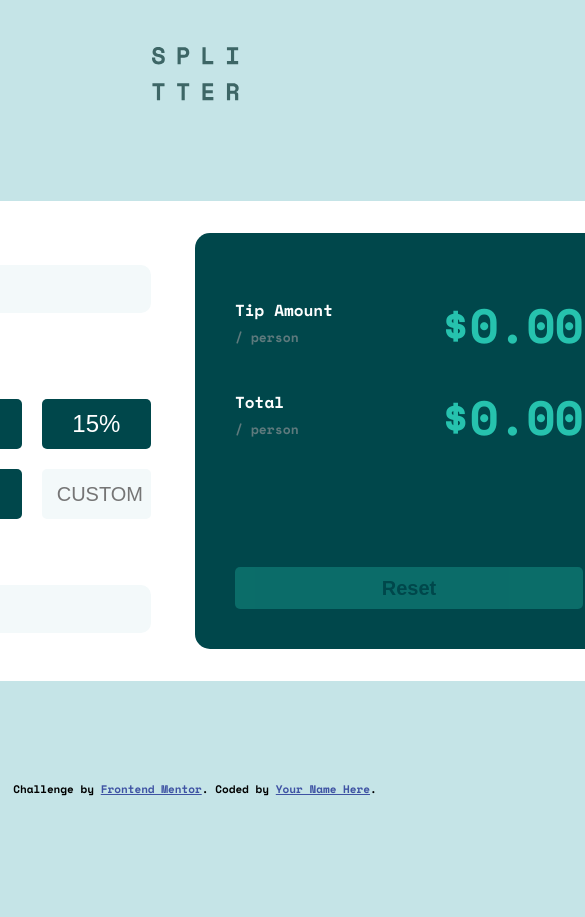
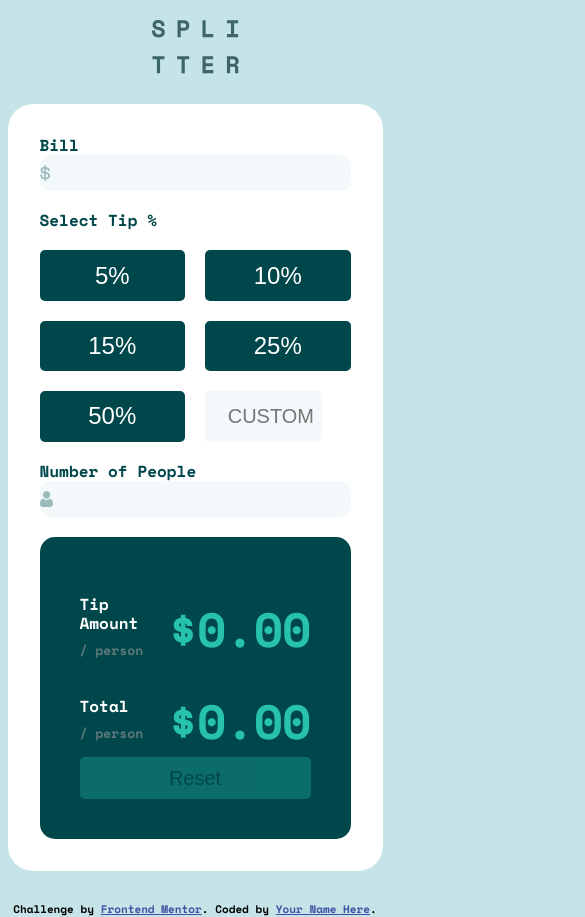
Before and after one commit to Alek371/tip_counter, a plain HTML site: page index.html in a window 390 px wide. Shown: the top 917 px of the page, 585 px wide, since content can reach past the window. Before the commit the page ends 844 px from the top, so only its background shows below. Drawn offline with nearby package versions, Linux system fonts and the light colour scheme.

Commit message:
Adding media quarie

```diff
--- a/index.html
+++ b/index.html
@@ -27,7 +27,7 @@
     <script type="text/javascript" src="/script.js" defer></script>
   </head>
   <body>
-    <img src="/images/logo.svg" alt="logo" />
+    <img src="/images/logo.svg" alt="logo" class="logo" />
     <main>
       <div class="main_left">
         <div class="bill">
--- a/script.js
+++ b/script.js
@@ -15,11 +15,11 @@ function checkBill() {
   if (tip_amount.value != 0) {
     errorTip.classList.remove("error_container");
     errorTip.classList.add("correct");
-    tip_amount.classList.add("opacity");
+    tip_amount.classList.add("active");
   } else {
     errorTip.classList.add("error_container");
     errorTip.classList.remove("correct");
-    tip_amount.classList.remove("opacity");
+    tip_amount.classList.remove("active");
   }
 }
 
@@ -28,12 +28,12 @@ function checkPeople() {
     errorText.classList.remove("hidden");
     errorBorderPe.classList.add("error_container");
     errorBorderPe.classList.remove("correct");
-    persons_amount.classList.remove("opacity");
+    persons_amount.classList.remove("active");
   } else {
     errorText.classList.add("hidden");
     errorBorderPe.classList.remove("error_container");
     errorBorderPe.classList.add("correct");
-    persons_amount.classList.add("opacity");
+    persons_amount.classList.add("active");
   }
 }
 
@@ -47,8 +47,10 @@ function CheckTip() {
 custome.addEventListener("input", Count);
 
 persons_amount.addEventListener("input", checkPeople);
+persons_amount.addEventListener("input", Count);
 
 tip_amount.addEventListener("input", checkBill);
+tip_amount.addEventListener("input", Count);
 
 for (let i = 0; i < buttonTipPercent.length; i++) {
   buttonTipPercent[i].addEventListener("click", Count);
@@ -90,4 +92,11 @@ reset.addEventListener("click", () => {
   titAmount.innerText = "$0.00";
   billTotal.innerText = "$0.00";
   reset.classList.remove("active");
+  errorTip.classList.remove("error_container");
+  errorTip.classList.remove("correct");
+  errorBorderPe.classList.remove("error_container");
+  errorBorderPe.classList.remove("correct");
+  if (!errorText.classList.contains("hidden")) {
+    errorText.classList.add("hidden");
+  }
 });
--- a/style.css
+++ b/style.css
@@ -10,6 +10,8 @@
   --input-bg-color: #f3f9fa;
   --butons-focus: #9fe8df;
 }
+
+/* Style for all web */
 
 * {
   box-sizing: border-box;
@@ -40,6 +42,27 @@ input::-webkit-inner-spin-button {
   margin: 0;
 }
 
+h1,
+h2,
+h3 {
+  font-size: 0.8em;
+  line-height: 1.2em;
+  color: var(--right-bg-and-buttons-percent-color);
+}
+
+h4 {
+  font-weight: 700;
+  font-size: 0.8em;
+  line-height: 1.2em;
+  color: var(--main-bg-color);
+}
+
+.active {
+  opacity: 1 !important;
+}
+
+/* Main Sectiom */
+
 main {
   min-width: 920px;
   min-height: 480px;
@@ -49,85 +72,14 @@ main {
   border-radius: 25px;
 }
 
+/*Main Left Container */
+
 .main_left {
   min-width: 50%;
   padding: 0.65em 2.2em 0.8em 0.8em;
   display: flex;
   flex-direction: column;
   justify-content: space-between;
-}
-
-.main_right {
-  min-width: 50%;
-  background-color: var(--right-bg-and-buttons-percent-color);
-  border-radius: 15px;
-  padding: 56px 40px 40px 40px;
-}
-
-.tips {
-  display: flex;
-  flex-direction: column;
-  align-items: space-between;
-  justify-content: space-between;
-  height: 100%;
-}
-
-.tip_container {
-  display: flex;
-  flex-direction: column;
-  gap: 20px;
-}
-
-.tip {
-  display: flex;
-  align-items: center;
-  justify-content: space-between;
-}
-
-h4 {
-  font-weight: 700;
-  font-size: 0.8em;
-  line-height: 1.2em;
-  color: var(--main-bg-color);
-}
-
-.tip_text span {
-  font-weight: 700;
-  font-size: 0.65em;
-  line-height: 0.95em;
-  color: var(--text-gray-color);
-}
-
-.amount {
-  font-weight: 700;
-  font-size: 2.4em;
-  line-height: 1.5em;
-
-  text-align: right;
-  letter-spacing: -1px;
-  color: var(--buttons-hover-and-amount-color);
-}
-.reset {
-  font-weight: 700;
-  font-size: 1em;
-  line-height: 1.2em;
-  text-align: center;
-  padding: 9px 0;
-  background-color: var(--buttons-hover-and-amount-color);
-  border: none;
-  border-radius: 5px;
-  color: var(--right-bg-and-buttons-percent-color);
-  cursor: pointer;
-  transition: 0.3s;
-  opacity: 0.3;
-}
-
-.active {
-  opacity: 1 !important;
-}
-
-.reset:hover {
-  filter: brightness(1.2);
 }
 
 .bill_bar,
@@ -173,14 +125,6 @@ h4 {
   position: absolute;
   top: 50%;
   transform: translateY(-50%);
-}
-
-h1,
-h2,
-h3 {
-  font-size: 0.8em;
-  line-height: 1.2em;
-  color: var(--right-bg-and-buttons-percent-color);
 }
 
 .tip_percent {
@@ -251,6 +195,99 @@ h2 {
   border: 1px solid var(--buttons-hover-and-amount-color);
 }
 
-.opacity {
-  opacity: 1 !important;
+/*Main Right Container */
+
+.main_right {
+  min-width: 50%;
+  background-color: var(--right-bg-and-buttons-percent-color);
+  border-radius: 15px;
+  padding: 56px 40px 40px 40px;
 }
+
+.tips {
+  display: flex;
+  flex-direction: column;
+  align-items: space-between;
+  justify-content: space-between;
+  height: 100%;
+}
+
+.tip_container {
+  display: flex;
+  flex-direction: column;
+  gap: 20px;
+}
+
+.tip {
+  display: flex;
+  align-items: center;
+  justify-content: space-between;
+}
+
+.tip_text span {
+  font-size: 0.65em;
+  line-height: 0.95em;
+  color: var(--text-gray-color);
+}
+
+.amount {
+  font-size: 2.4em;
+  line-height: 1.5em;
+  text-align: right;
+  letter-spacing: -1px;
+  color: var(--buttons-hover-and-amount-color);
+}
+.reset {
+  font-size: 1em;
+  line-height: 1.2em;
+  text-align: center;
+  padding: 9px 0;
+  background-color: var(--buttons-hover-and-amount-color);
+  border: none;
+  border-radius: 5px;
+  color: var(--right-bg-and-buttons-percent-color);
+  cursor: pointer;
+  transition: 0.3s;
+  opacity: 0.3;
+}
+
+.reset:hover {
+  filter: brightness(1.2);
+}
+
+/* Media queries */
+
+@media screen and (max-width: 768px) {
+  body {
+    min-height: 100%;
+    gap: 1.5em;
+  }
+
+  .logo {
+    margin-top: 1em;
+  }
+  main {
+    max-width: 375px;
+    min-width: 375px;
+    flex-direction: column;
+  }
+
+  .main_left {
+    gap: 1em;
+    padding: 1em 0;
+    margin-top: -1em;
+  }
+
+  .tip_percent {
+    grid-template-columns: 1fr 1fr;
+  }
+
+  h2 {
+    grid-column-end: 3;
+  }
+
+  .bill_bar,
+  .people_bar {
+    padding: 0;
+  }
+}
```
Also changed, not shown: 3 other files.
